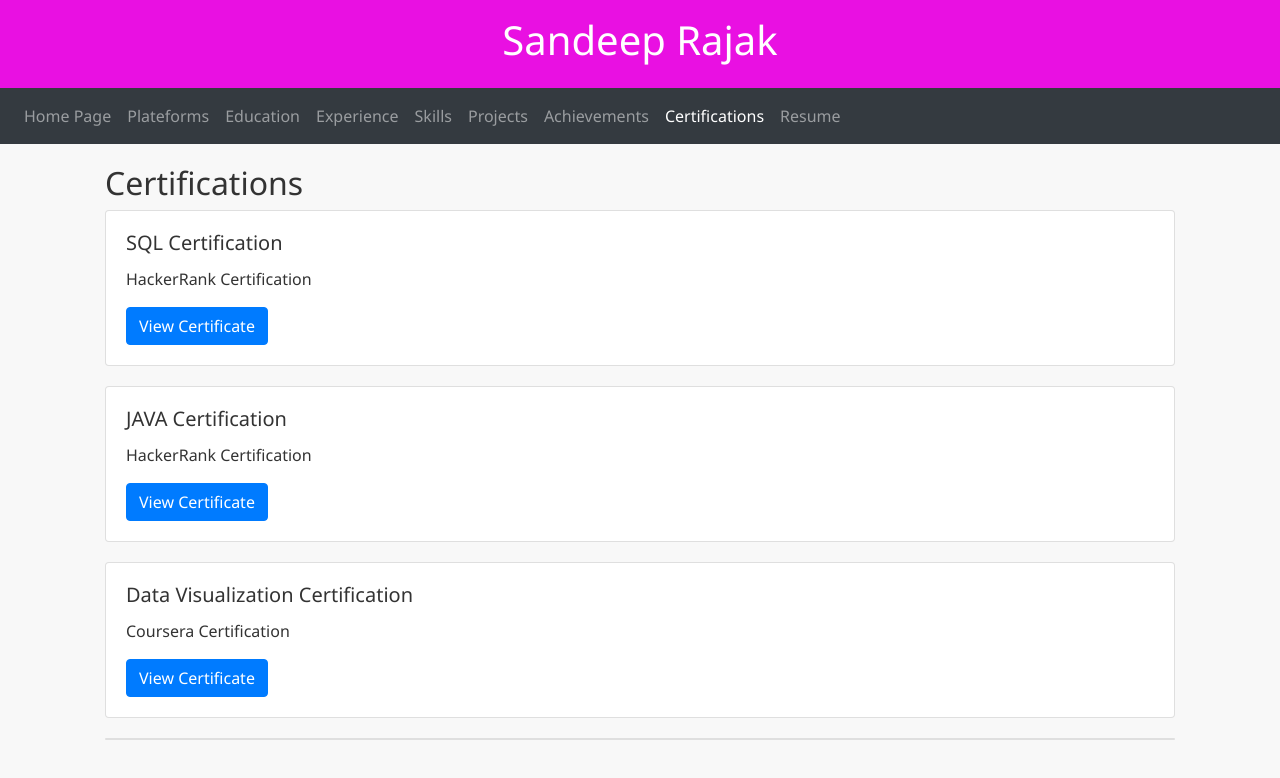
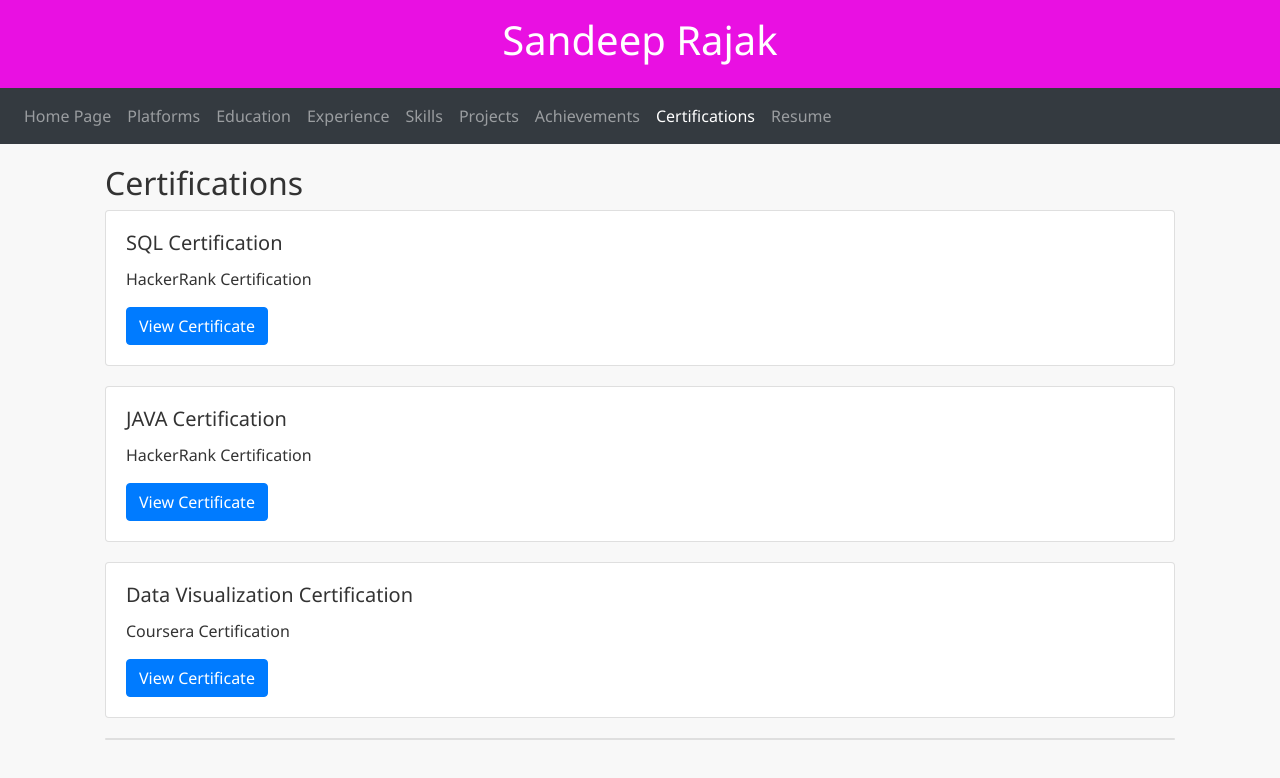
Before and after one commit to Sandeeprajakgithub/sandeeprajakweb, a plain HTML site: page certifications.html in a window 1280 px wide. Drawn offline with nearby package versions, Linux system fonts and the light colour scheme; a small style sheet from the web is missing.

Commit message:
Update certifications.html

```diff
--- a/certifications.html
+++ b/certifications.html
@@ -57,7 +57,7 @@
         <div class="collapse navbar-collapse" id="navbarNav">
             <ul class="navbar-nav">
                 <li class="nav-item"><a class="nav-link" href="index.html">Home Page</a></li>
-                <li class="nav-item"><a class="nav-link" href="plateform.html">Plateforms</a></li>
+                <li class="nav-item"><a class="nav-link" href="plateform.html">Platforms</a></li>
                 <li class="nav-item"><a class="nav-link" href="education.html">Education</a></li>
                 <li class="nav-item"><a class="nav-link" href="internship.html">Experience</a></li>
                 <li class="nav-item"><a class="nav-link" href="skills.html">Skills</a></li>
```
